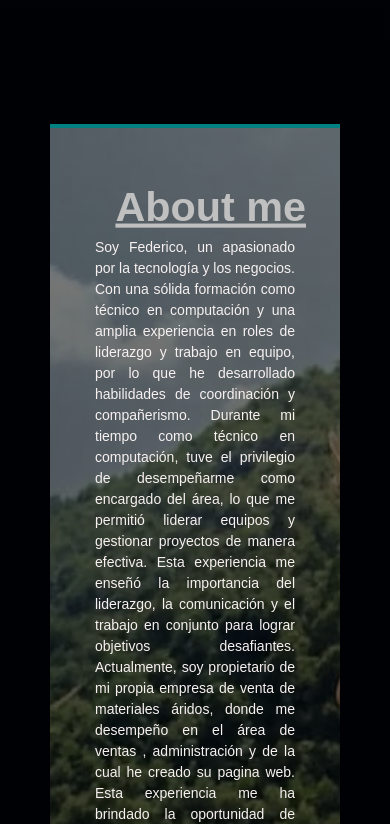
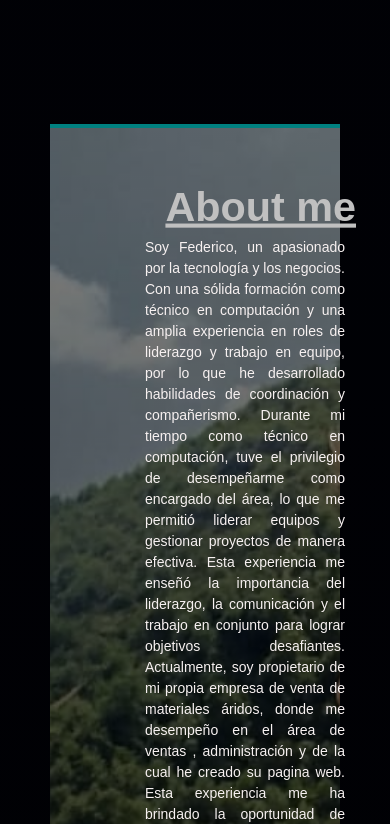
Before and after one commit to federudiero/portfolio2, a React (Create React App) app: page / in a window 390 px wide. Shown: the part 3720-4544 px from the top of the page. Built offline with nearby package versions, Linux system fonts and the light colour scheme; a web font is replaced by a local one.

Commit message:
correcccion del abaut

```diff
--- a/src/Componentes/seccionAboutMe/SeccionAboutMe.module.css
+++ b/src/Componentes/seccionAboutMe/SeccionAboutMe.module.css
@@ -96,7 +96,7 @@
       font-family: "Gabarito", sans-serif;
       height: 1300px;
 
-      align-items: flex-end;
+      align-items: center;
       border-radius: 0%;
       justify-content: center;
 
```
